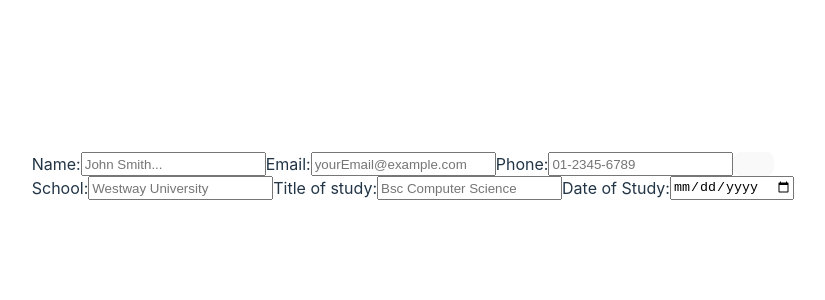
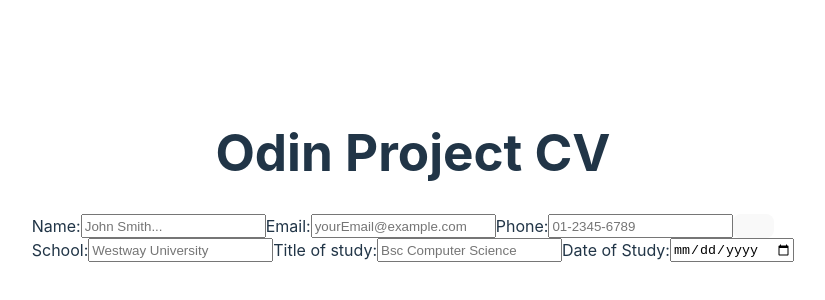
Before and after one commit to gregmjsco/odin-cv, a React (Vite) app: page / in a window 1280 px wide. Shown: the part 224-524 px from the top of the page, without its empty margins (227-1052 px from the left). Built offline with nearby package versions, Linux system fonts and the light colour scheme.

Commit message:
Add header component

```diff
--- /dev/null
+++ b/components/Header.jsx
@@ -0,0 +1,7 @@
+export default function Header() {
+    return (
+        <header>
+            <h1>Odin Project CV</h1>
+        </header>
+    )
+}
--- a/src/App.jsx
+++ b/src/App.jsx
@@ -2,11 +2,13 @@
 import './App.css'
 import GeneralInfo from '../components/General-Info'
 import Education from '../components/Education'
+import Header from '../components/Header'
 
 function App() {
 
   return (
     <>
+      <Header />
       <GeneralInfo />
       <Education />
     </>
```
Also changed, not shown: components/Header.css (added).
